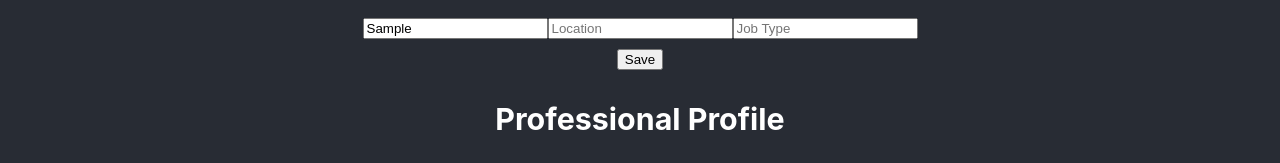
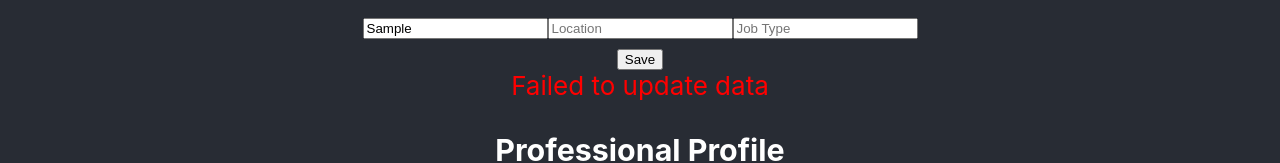
Before and after one commit to utmgdsc/JobConnect, a React (Create React App) app in the folder frontend/: page / in a window 1280 px wide. Both pictures are taken after typing "Sample", "5", "Sample", "name@example.com", "5551234", "Sample" into the empty fields and a click on the button "Save". Shown: the part 375-538 px from the top of the page. Built offline with nearby package versions, Linux system fonts and the light colour scheme; no server answers.

Commit message:
finished user profile

```diff
--- a/frontend/src/components/UserProfile.js
+++ b/frontend/src/components/UserProfile.js
@@ -163,6 +163,12 @@ function UserProfile() {
                         <button>Save</button>
                     </form>
 
+                    {updateStatus && (
+                        <div style={{ color: updateStatus.startsWith('Successfully') ? 'green' : 'red' }}>
+                            {updateStatus}
+                        </div>
+                    )}
+
                     <div className="section">
                         <h3>Professional Profile</h3>
                         <p>Skills: {jobSeeker.professionalProfile.skills.join(', ')}</p>
--- a/frontend/src/services/jobSeekersService.js
+++ b/frontend/src/services/jobSeekersService.js
@@ -20,7 +20,7 @@ const deleteJobSeeker = async (id) => {
 }
 
 const updateJobSeeker = async (id, updatedUserInfo) => {
-    const response = await axios.put(API_URL + `/${id}`, updatedUserInfo);
+    const response = await axios.put(API_URL + `/replace/${id}`, updatedUserInfo);
     return response.data;
 }
 
```
